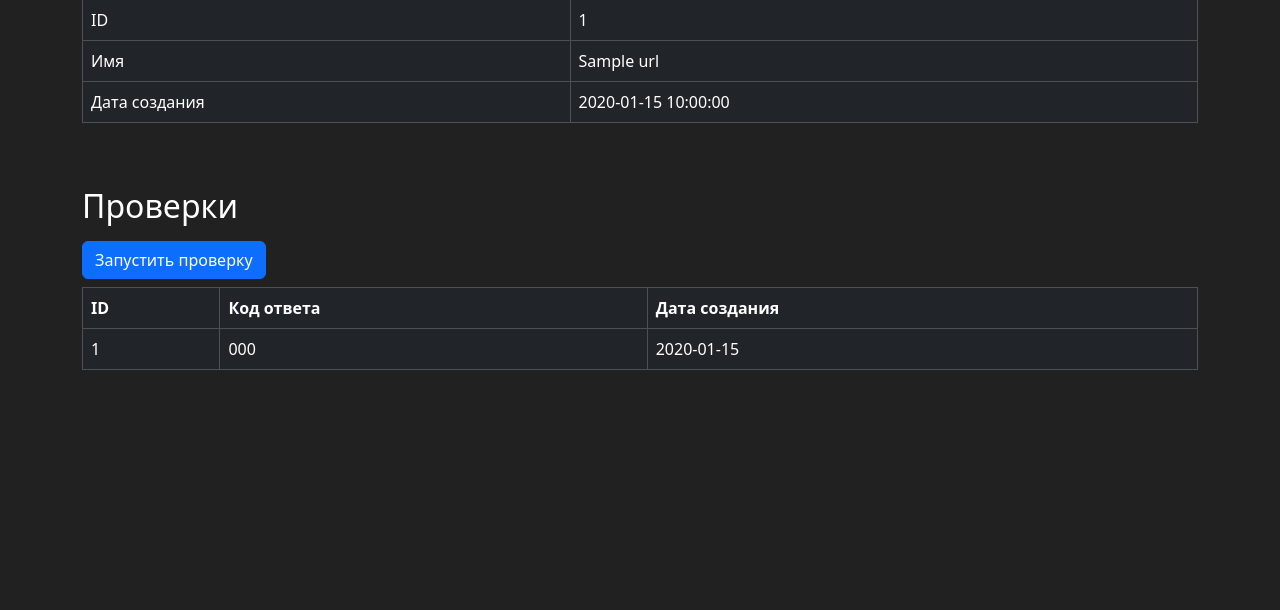
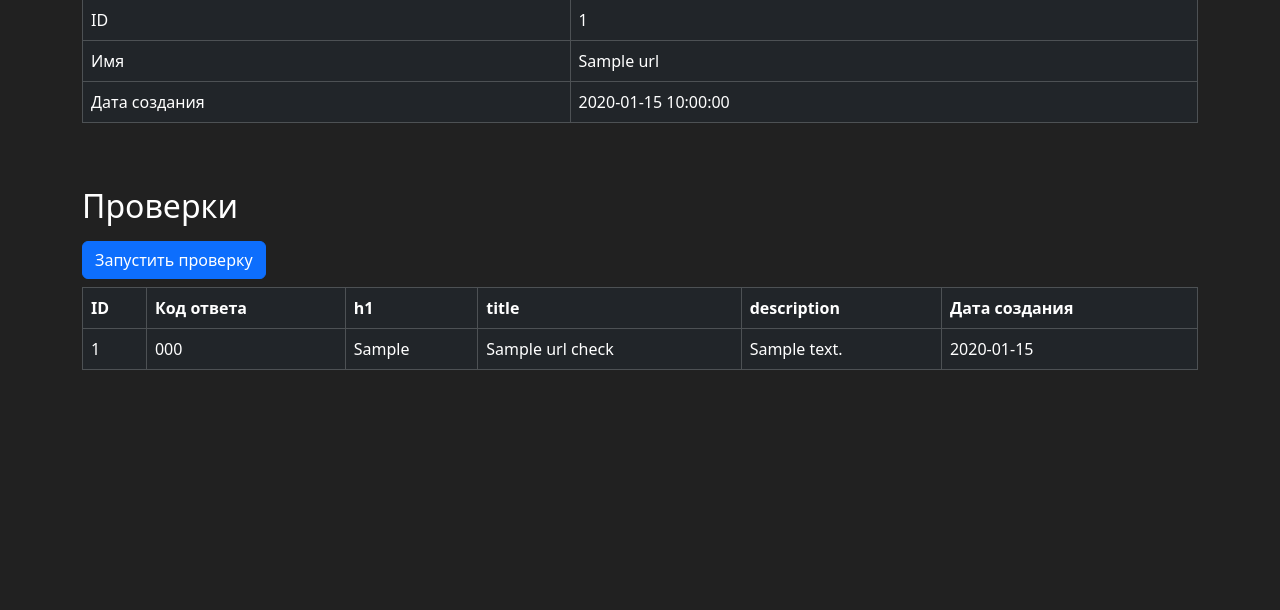
Before and after one commit to qffo/python-project-83, a Flask app: page /urls/1 in a window 1280 px wide. Shown: the part 129-739 px from the top of the page. Run offline with Flask 3, Linux system fonts and the light colour scheme; a database or web service that is not in the repository returns one stand-in record (values such as "Sample title"); some libraries are stand-ins or nearby versions.

Commit message:
add h1 title descr

```diff
--- a/page_analyzer/app.py
+++ b/page_analyzer/app.py
@@ -11,6 +11,8 @@ from flask import (
     get_flashed_messages
 )
 from .validator import validate
+# from bs4 import BeautifulSoup
+from .parser_bs4 import get_h1, get_title, get_descr
 
 import psycopg2
 
@@ -127,15 +129,15 @@ def get_one_urls(url_id):
     return url_info
 
 
-def sql_check_url(url_id, st_code):
+def sql_check_url(url_id, st_code, bs4_h1, bs4_title, bs4_descr):
     sql = '''
     INSERT INTO url_checks
-    (url_id, status_code)
-    VALUES (%s, %s);
+    (url_id, status_code, h1, title, description)
+    VALUES (%s, %s, %s, %s, %s);
     '''
     with psycopg2.connect(DATABASE_URL) as conn:
         cursor = conn.cursor()
-        cursor.execute(sql, (url_id, st_code,))
+        cursor.execute(sql, (url_id, st_code, bs4_h1, bs4_title, bs4_descr))
         conn.commit()
 
 
@@ -152,9 +154,12 @@ def check_url(url_id):
         # Если код состояния не 200 (например, 404 или 500),
         # будет вызвано исключение HTTPError
         r.raise_for_status()
+        bs4_h1 = get_h1(url_info['name'])
+        bs4_title = get_title(url_info['name'])
+        bs4_descr = get_descr(url_info['name'])
 
         flash('Страница успешно проверена', 'success')
-        sql_check_url(url_id, r.status_code)
+        sql_check_url(url_id, r.status_code, bs4_h1, bs4_title, bs4_descr)
         return redirect(url_for('one_url', url_id=url_id), 302)
 
     # except - Этот блок отлавливает все исключения, связанные с запросами,
@@ -170,7 +175,10 @@ def get_checks_by_id(url_id):
     SELECT
         url_checks.id,
         url_checks.status_code,
-        url_checks.created_at
+        url_checks.created_at,
+        url_checks.h1,
+        url_checks.title,
+        url_checks.description
     FROM url_checks
     WHERE url_checks.url_id = %s
     ORDER BY url_checks.id DESC;
@@ -184,7 +192,10 @@ def get_checks_by_id(url_id):
             url_checks.append(
                 {'id': record[0],
                  'status_code': record[1],
-                 'created_at': data_format(record[2])
+                 'created_at': data_format(record[2]),
+                 'h1': record[3],
+                 'title': record[4],
+                 'description': record[5]
                  }
             )
     return url_checks
--- a/page_analyzer/templates/one_url.html
+++ b/page_analyzer/templates/one_url.html
@@ -33,9 +33,9 @@
                 <tr>
                     <th>ID</th>
                     <th>Код ответа</th>
-                    <!-- <th>h1</th>
+                    <th>h1</th>
                     <th>title</th>
-                    <th>description</th> -->
+                    <th>description</th>
                     <th>Дата создания</th>
                 </tr>
             </thead>
@@ -45,9 +45,9 @@
                         <tr>
                             <td>{{ check['id'] }}</td>
                             <td>{{ check['status_code'] }}</td>
-                            <!-- <td>{{ check['h1'] }}</td>
+                            <td>{{ check['h1'] }}</td>
                             <td>{{ check['title'] }}</td>
-                            <td>{{ check['description'] }}</td> -->
+                            <td>{{ check['description'] }}</td>
                             <td>{{ check['created_at'] }}</td>
                         </tr>
                     {% endfor %}
--- a/pyproject.toml
+++ b/pyproject.toml
@@ -14,6 +14,7 @@ python-dotenv = "^1.0.1"
 psycopg2-binary = "^2.9.9"
 validators = "^0.34.0"
 requests = "^2.32.3"
+beautifulsoup4 = "^4.12.3"
 
 
 [tool.poetry.group.dev.dependencies]
```
Also changed, not shown: page_analyzer/parser_bs4.py (added, +50 -0 lines), 1 other file.
